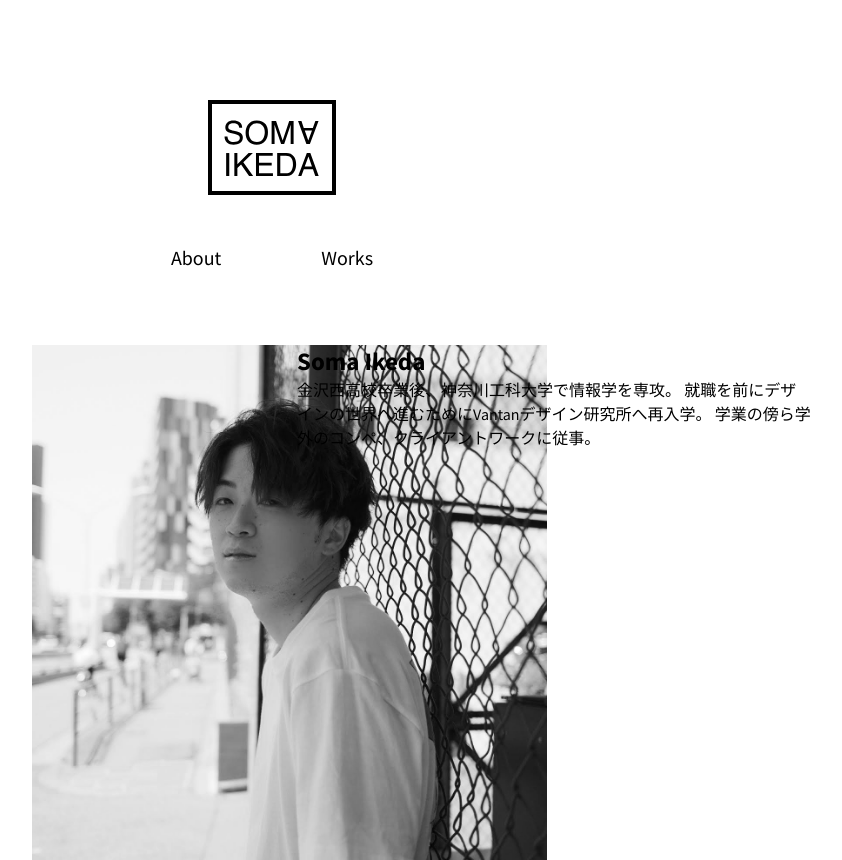
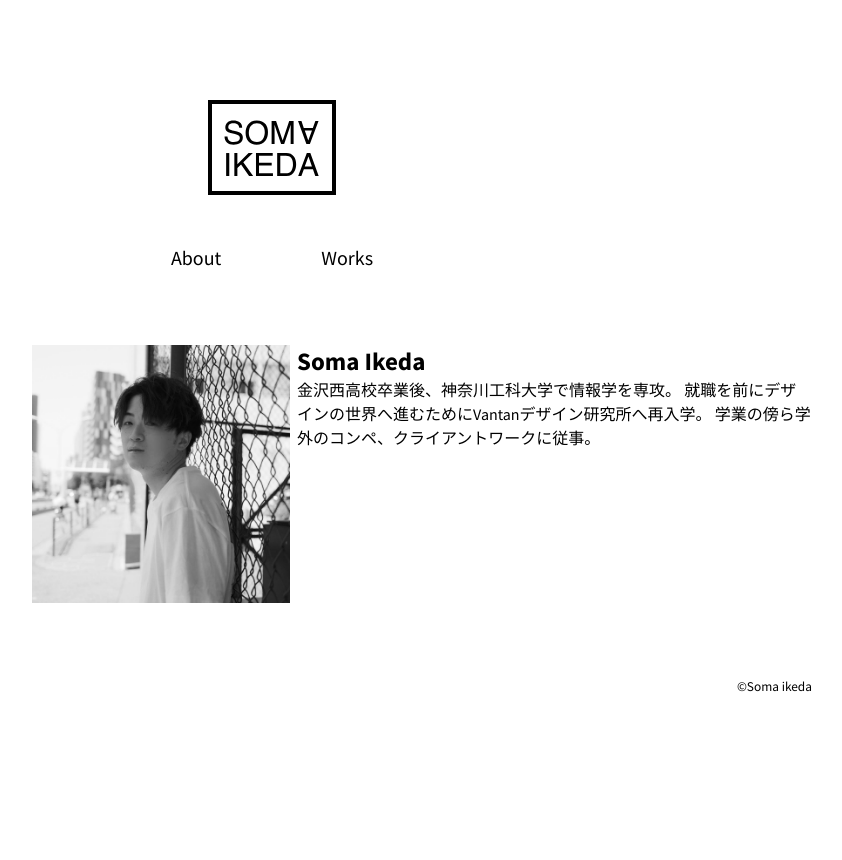
Before and after one commit to somin1031/Portfolio, a plain HTML site: page Project/somin1031.github.io/portfolio/about.html in a window 1280 px wide. Shown: the top 860 px of the page, without its empty margins (368-1210 px from the left). After the commit the page ends 800 px from the top, so only its background shows below. Drawn offline with Linux system fonts and the light colour scheme.

Commit message:
Update photo size retry style.css

```diff
--- a/Project/somin1031.github.io/portfolio/style.css
+++ b/Project/somin1031.github.io/portfolio/style.css
@@ -43,8 +43,8 @@ p, h1{
 }
 
 .photo{
-    max-width: 100%;
-    max-heigth: 100%;
+    max-width: 50%;
+    max-heigth: 50%;
     padding: 0px 0px 0px 300px;
 }
 
```
